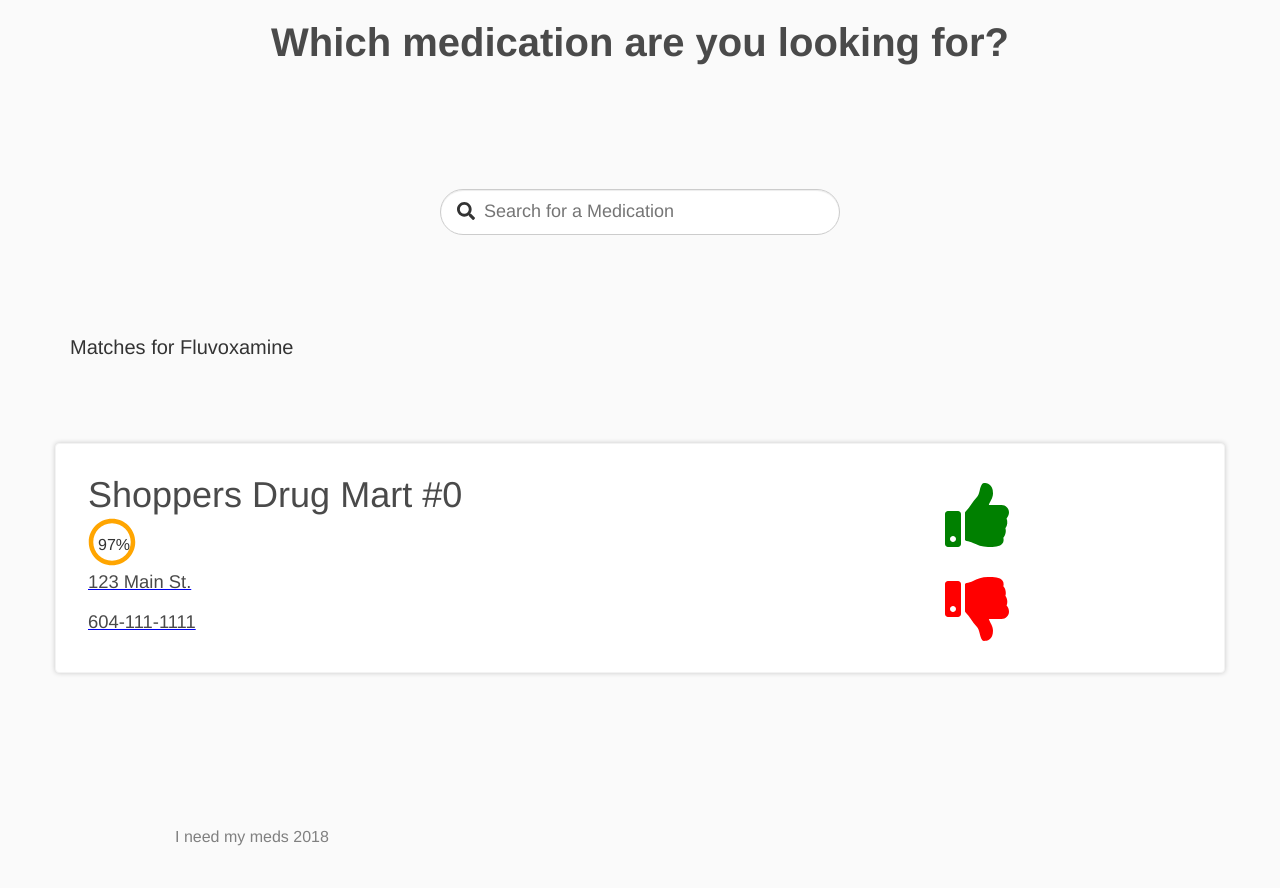
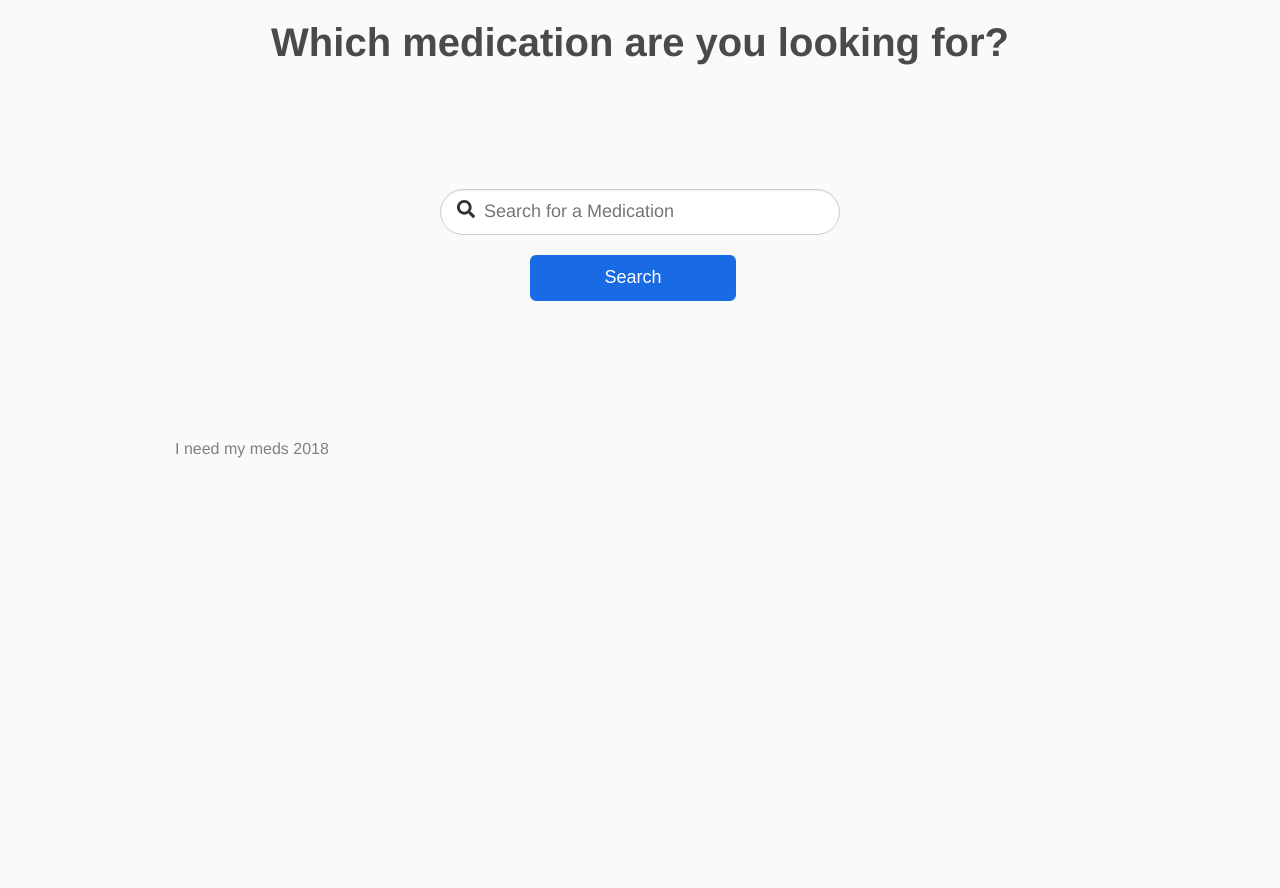
Before and after one commit to newvicklee/ineedmymeds, a Flask app: template app/templates/index.html in a window 1280 px wide. Shown: the part 173-1061 px from the top of the page. After the commit the page ends 631 px from the top, so only its background shows below. Run offline with Flask 2, Linux system fonts and the light colour scheme; the template is opened without the code that fills it, so the values that code supplies are empty; some libraries are stand-ins or nearby versions.

Commit message:
updated template for showing pharmacies on homepage, set up javascript view+controller+model for showing pharmacy list

```diff
--- a/app/static/css/style.css
+++ b/app/static/css/style.css
@@ -179,7 +179,7 @@ nav {
       margin-right: 2.5641%; } }
   @media (min-width: 600px) {
     .card-body {
-      width: 66.10169%;
+      width: 49.15254%;
       float: left;
       margin-right: 1.69492%; } }
 
@@ -297,13 +297,13 @@ nav {
       .card-cta--buttons .retweet-button {
         display: block; } }
 
-.card-last-block {
+.card-block-section {
   display: inline-block;
   text-align: center;
   vertical-align: top;
   margin-top: 0; }
   @media (max-width: 600px) {
-    .card-last-block {
+    .card-block-section {
       width: 48.71795%;
       float: right;
       margin-right: 0;
@@ -314,12 +314,12 @@ nav {
       height: 165px;
       width: 100px; } }
   @media (min-width: 600px) {
-    .card-last-block {
+    .card-block-section {
       /*width: 120px;*/
       width: 250px;
       height: 180px;
       margin: 0 0 0 16px; } }
-  .card-last-block img {
+  .card-block-section img {
     box-shadow: 0 4px 6px 1px rgba(50, 50, 93, 0.1);
     border-radius: 4px;
     position: relative;
@@ -328,11 +328,11 @@ nav {
     object-fit: cover;
     z-index: 0; }
     @media (max-width: 600px) {
-      .card-last-block img {
+      .card-block-section img {
         height: 100%;
         width: 100%; } }
     @media (min-width: 600px) {
-      .card-last-block img {
+      .card-block-section img {
         width: 100%;
         height: 100%; } }
 
@@ -1011,4 +1011,23 @@ nav {
   display: inline-block;
   vertical-align: top;
   position: relative;
-  height: 100%; }
+  height: 100%;
+  padding-left: 250px; }
+
+.rating-number {
+  pointer: cursor;
+  padding-top: 65px; }
+
+.btn-blue {
+  border-radius: 6px;
+  background: #196ae5;
+  color: #fff;
+  border-color: #196ae5; }
+
+.btn-center {
+  margin: 0 auto;
+  display: block; }
+
+.btn-position {
+  padding-top: 20px;
+  padding-left: 90px; }
--- a/app/static/js/controller.js
+++ b/app/static/js/controller.js
@@ -15,6 +15,11 @@
         self.view = view;
 
 
+	self.view.bind('showPharmacies', function(medName) {
+            self.showPharmacies(medName);
+        });
+
+
 
     }
 
@@ -23,6 +28,11 @@
         //this.view.render('patientList');
     };
 
+    Controller.prototype.showPharmacies = function(medName) {
+        self.model.searchMed(medName, function(pharmacyList) {
+            self.view.render('showPharmacies', pharmacyList);
+        });
+    };
 
     Controller.prototype.searchList = function(searchPattern) {
         var self = this;
--- a/app/static/js/model.js
+++ b/app/static/js/model.js
@@ -23,6 +23,22 @@
 
     }
 
+    Model.prototype.searchMed = function(medName, callback) {
+        $.ajax({
+            dataType: "json",
+            url: "/search?drug=" + medName + "&location=vancouver",
+            type: "GET",
+            contentType: "application/json",
+            data: JSON.stringify({drug: medName}),
+            success: function(successData){
+                //console.log("Successfully made an ajax call");
+                //console.log(successData.update_msg);
+                callback(successData);
+            },
+            error: function(error) {
+            }
+        });
+
 
 
 
--- a/app/static/js/view.js
+++ b/app/static/js/view.js
@@ -17,9 +17,8 @@
         this.helper = helper;
 
 
-        if($('head').hasClass('patient-view')) {
-            this.patientListTemplate = Handlebars.compile($('#template-patientlist').html());
-            this.showSelectedPatientTemplate = Handlebars.compile($('#template-showSelectedPatient').html());
+        if($('head').hasClass('client-view')) {
+            this.showPharmaciesTemplate = Handlebars.compile($('#template-showPharmacies').html());
         };
 
 
@@ -37,6 +36,7 @@
 
 	var viewCommands = {
 
+            /*
             patientList: function() {
                 var patientList = self.model.read();
                 if(self.patientListTemplate) {
@@ -49,11 +49,10 @@
                     $('#patient-list').html(self.patientListTemplate(data));
                 };
             },
-
-            showSelectedPatient: function() {
-                var selectedPatientInfo = data;
-                $('#show-selected-patient').html(self.showSelectedPatientTemplate(selectedPatientInfo));
-                self.render('showLabChart', selectedPatientInfo);
+            */
+            showPharmacies: function() {
+                let pharmaciesData = data;
+                $('#show-pharmacies').html(self.showPharmaciesTemplate(pharmaciesData));
             },
 
 
@@ -66,7 +65,7 @@
     View.prototype.bind = function(event, handler, extraParameter) {
         var self = this;
 
-
+        /*
         if (event === 'searchList') {
             $('#search-patient').keypress(function(event) {
                 var keycode = (event.keyCode ? event.keyCode : event.which);
@@ -74,20 +73,13 @@
                 handler(searchPattern);
             });
         };
+        */
 
-        if (event === 'showSelectedPatient') {
+        if (event === 'showPharmacies') {
 
-            $('#patient-list, #patientname-list').on('click', '.patient-name-tag', function(el) {
-                var phn = el.target.id;
-                var patientNameList = self.model.dataPatientList;
-                var selectedPatientPhn = '';
-
-                for (var i = 0; i < patientNameList.length; i++) {
-                    if (parseInt(patientNameList[i].phn) === parseInt(phn)) {
-                        selectedPatientPhn = patientNameList[i].phn;
-                    };
-                };
-                handler(selectedPatientPhn);
+            $('#show-pharmacies-button').on('click', function(el) {
+                let medName = $('#search-med').val();
+                handler(medName);
             });
         };
 
--- a/app/static/scss/style.scss
+++ b/app/static/scss/style.scss
@@ -241,7 +241,7 @@ nav {
 
 
     @include susy-breakpoint($tablet, 12) {
-        @include span(8 of 12);
+        @include span(6 of 12);
     }
 
 }
@@ -396,7 +396,7 @@ nav {
     }
 }
 
-.card-last-block {
+.card-block-section {
     display: inline-block;
     text-align: center;
     vertical-align: top;
@@ -1328,4 +1328,27 @@ box-sizing: border-box;
     vertical-align: top;
     position: relative;
     height: 100%;
+    padding-left: 250px;
 }
+
+.rating-number {
+    pointer: cursor;
+    padding-top: 65px;
+}
+
+.btn-blue {
+    border-radius: 6px;
+    background: #196ae5;
+    color: #fff;
+    border-color: #196ae5;
+}
+
+.btn-center {
+    margin: 0 auto;
+    display: block;
+}
+
+.btn-position {
+    padding-top: 20px;
+    padding-left: 90px;
+}
--- a/app/templates/header.html
+++ b/app/templates/header.html
@@ -1,7 +1,7 @@
 <!DOCTYPE html>
 <html lang="en">
 
-<head>
+<head class="client-view">
 
     <meta charset="utf-8">
     <meta http-equiv="X-UA-Compatible" content="IE=edge">
--- a/app/templates/index.html
+++ b/app/templates/index.html
@@ -1,62 +1,75 @@
-{% extends "header.html" %}
+<html>
+    {% include 'header.html' %}
 
-{% block content %}
 
         <h1 class="header-title">Which medication are you looking for?</h1>
 
         <div class="row">
             <section class="search-box">
-                <label for="search-patient"><i class="fas fa-search"></i>
+                <label for="search-med"><i class="fas fa-search"></i>
                     <span class="sr-only">Search for a Medication</span>
                 </label>
-                <input id="search-patient" class="search-input" tabindex="1" placeholder="Search for a Medication" title="Press Enter to Search">
+                <input id="search-med" class="search-input" tabindex="1" placeholder="Search for a Medication" title="Press Enter to Search">
+                <div class="btn-position">
+                    <a id="show-pharmacies-button" class="btn btn-blue"><span>Search</span></a>
+                </div>
             </section>
         </div>
 
+    <!-- Template section for Showing Selected Patient -->
+        <div id="show-pharmacies"></div>
+    <!-- End of template section for Showing Selected Patient -->
 
+
+    <script id="template-showPharmacies" type="text/x-handlebars-template">
+        {% raw %}
+            {{#this}}
         <div class="row">
-            <p class="row-title">Matches for Fluvoxamine</p>
+            <p class="row-title">Matches:</p>
         </div>
 
 
         <div class="card_gallery">
-
+            {{#each pharmacies}}
             <article class="card-block">
                 <section class="card-body">
-                    <h1 class="card-title"><a href="#">Shoppers Drug Mart #0</a></h1>
+                    <h1 class="card-title"><a href="#">{{ pharmacy-name}} </a></h1>
+                    <!--
                     <span class="fa-layers float-left">
                         <span class="far fa-circle fa-3x" style="color: orange;"></span>
                         <strong class="fa-layers-text" data-fa-transform="down-3 right-6">97%</strong>
                     </span>
+                    -->
                     <div class="user-label clear-fix">
-                        <a href="#"><span class="user-label--name">123 Main St.</span></a>
+                        <a href="#"><span class="user-label--name">{{ pharmacy-address }}</span></a>
                     </div>
                     <div class="user-label clear-fix">
-                        <a href="#"><span class="user-label--name">604-111-1111</span></a>
+                        <a href="#"><span class="user-label--name">{{ pharmacy-phone }}</span></a>
                     </div>
-                    <!--
-                    <section class="card-cta">
-                        <section class="card-cta--buttons">
-                            <section class="button-container">
-                                <a class="download-button">Voting Buttons</a>
-                            </section>
-                        </section>
-                    </section>
-                    -->
                 </section>
-                <section class="card-last-block">
+                <section class="card-block-section">
                     <div class="voting">
                         <div class="icon-rating"><i class="fas fa-thumbs-up fa-4x" style="color: green;"></i></div>
                         <div class="icon-rating"><i class="fas fa-thumbs-down fa-4x" style="color: red;"></i></div>
                     </div>
                 </section>
+                <section class="card-block-section">
+                    <div class="rating-number">
+                        <span class="fa-layers">
+                            <span class="far fa-circle fa-4x" style="color: orange;"></span>
+                            <strong class="fa-layers-text" data-fa-transform="down-3 right-22">97%</strong>
+                        </span>
+                    </div>
+                </section>
             </article>
+        </div>
+{{/this}}
+    {% endraw %}
+    </script>
 
 
 
 
-
-    </div>
 
 
     <div class="footer">
@@ -65,7 +78,7 @@
 
 
 
-
+<script src="https://cdnjs.cloudflare.com/ajax/libs/handlebars.js/4.0.10/handlebars.js"></script>
 <script src="https://ajax.googleapis.com/ajax/libs/jquery/1.12.4/jquery.min.js"></script>
 <script src="/static/js/model.js"></script>
 <script src="/static/js/view.js"></script>
@@ -76,5 +89,3 @@
 
 
 </html>
-
-{% endblock %}
```
